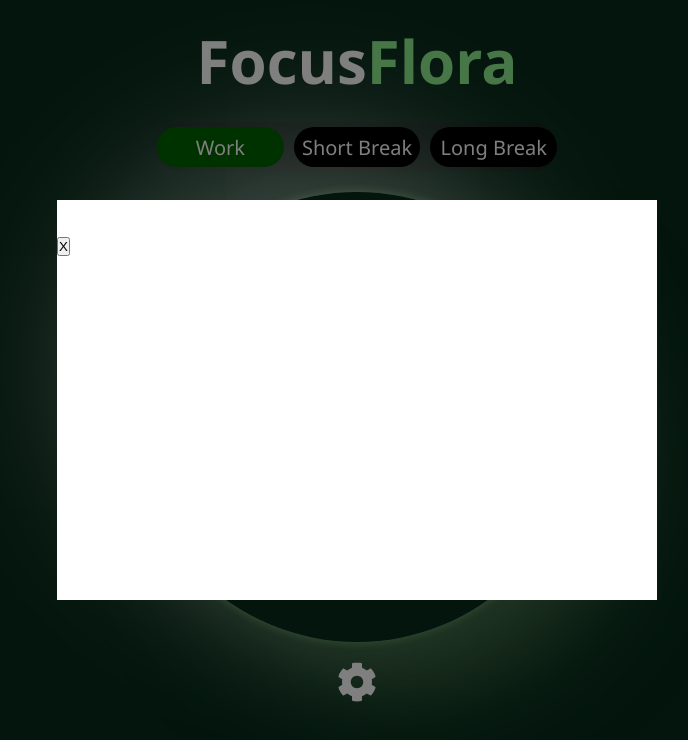
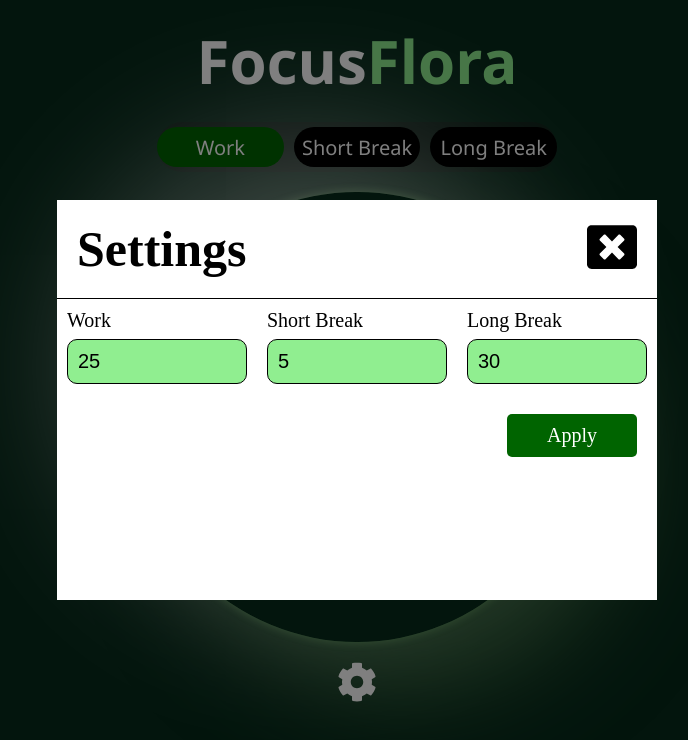
Before and after one commit to Inigojeevan/FocusFlora---GDSC, a React (Vite) app: page / in a window 1280 px wide. Both pictures are taken after a click on the element 640 px from the left and 682 px from the top of the page. Shown: the top 740 px of the page, without its empty margins (283-971 px from the left). Built offline with nearby package versions, Linux system fonts and the light colour scheme.

Commit message:
feat: settings

```diff
--- a/components/Modal/Modal.tsx
+++ b/components/Modal/Modal.tsx
@@ -2,19 +2,21 @@ import React from "react";
 import styled from "styled-components";
 import Backdrop from "./Backdrop";
 import ModalContainer from "./ModalContainer";
+import { AnimatePresence } from "framer-motion";
 
-const Modal = ({isOpen, onClose} : any) => {
-    return(
-        <>
-            { isOpen && (
-               <>
-               <Backdrop />
-                <ModalContainer isOpen={isOpen} onClose={onClose}/>
-                </>
-            )
-            }
-        </>
-    )
-}
+const Modal = ({ isOpen, onClose }: any) => {
+  return (
+    <>
+      <AnimatePresence>
+        {isOpen && (
+          <>
+            <Backdrop />
+            <ModalContainer isOpen={isOpen} onClose={onClose} />
+          </>
+        )}
+      </AnimatePresence>
+    </>
+  );
+};
 
 export default Modal;
--- a/components/Modal/ModalContainer.tsx
+++ b/components/Modal/ModalContainer.tsx
@@ -1,21 +1,83 @@
 import React from "react";
 import styled from "styled-components";
+import { motion } from "framer-motion";
+import { FaWindowClose } from "react-icons/fa";
+import { Formik, Form, Field } from "formik";
+import { useContext } from "react";
+import { StateContext } from "../StateProvider";
 
-const ModalContainer = ({isOpen, onClose} :any) => {
+const ModalContainer = ({ isOpen, onClose }: any) => {
+  const {
+    workTime,
+    setWorkTime,
+    shortBreakTime,
+    setShortBreakTime,
+    longBreakTime,
+    setLongBreakTime,
+  }: any = useContext(StateContext as any);
+
   return (
     <Container>
-      <ModalContent>
+      <ModalContent
+        initial={{ y: "-100vh", scale: 0 }}
+        animate={{ y: 0, scale: 1 }}
+        exit={{ y: "-100vh", scale: 0 }}
+      >
         <ModalHeader>
-          <ModalTitle>Modal Title</ModalTitle>
-          <ModalCloseButton onClick={onClose}>X</ModalCloseButton>
+          <ModalTitle>Settings</ModalTitle>
+          <ModalCloseButton onClick={onClose}>
+            <FaWindowClose fontSize="5rem" />
+          </ModalCloseButton>
         </ModalHeader>
-        <ModalBody></ModalBody>
+        <ModalBody>
+          <Formik
+            initialValues={{
+              work: workTime / 60,
+              short: shortBreakTime / 60,
+              long: longBreakTime / 60,
+            }}
+            onSubmit={(values) => {
+              setWorkTime(values.work * 60);
+              setShortBreakTime(values.short * 60);
+              setLongBreakTime(values.long * 60);
+              onClose();
+            }}
+          >
+            <Form>
+              <InputWrapper>
+                <FormControl>
+                  <label htmlFor="work">Work</label>
+                  <Field name="work" min="1" max="60" />
+                </FormControl>
+                <FormControl>
+                  <label htmlFor="short break">Short Break</label>
+                  <Field name="short" min="1" max="60" />
+                </FormControl>
+                <FormControl>
+                  <label htmlFor="long break">Long Break</label>
+                  <Field name="long" min="1" max="60" />
+                </FormControl>
+              </InputWrapper>
+              <ButtonWrapper>
+                <ApplyButton type="submit">Apply</ApplyButton>
+              </ButtonWrapper>
+            </Form>
+          </Formik>
+        </ModalBody>
       </ModalContent>
     </Container>
   );
 };
 
 export default ModalContainer;
+
+const ApplyButton = styled.button`
+  all: unset;
+  padding: 1rem 4rem;
+  font-size: 2rem;
+  background: darkgreen;
+  border-radius: 0.5rem;
+`;
 
 const Container = styled.div`
   position: absolute;
@@ -24,15 +86,60 @@ const Container = styled.div`
   display: grid;
   place-items: center;
   z-index: 150;
-
 `;
 
-const ModalContent = styled.div`
-    width: 60rem;
-    height: 40rem;
-    background-color: white;
+const ModalContent = styled(motion.div)`
+  width: 60rem;
+  height: 40rem;
+  background-color: white;
+
+  @media (max-width: 600px) {
+    width: 90%;
+    padding: 1rem;
+  }
 `;
-const ModalHeader = styled.div``;
-const ModalTitle = styled.h1``;
-const ModalCloseButton = styled.button``;
+const ModalHeader = styled.div`
+  color: black;
+  padding: 2rem;
+  display: flex;
+  justify-content: space-between;
+  border-bottom: 1px solid black;
+`;
+const ModalTitle = styled.h3`
+  font-size: 5rem;
+`;
+const ModalCloseButton = styled.button`
+  all: unset;
+`;
 const ModalBody = styled.div``;
+
+const InputWrapper = styled.div`
+  display: flex;
+  padding: 1rem;
+  gap: 2rem;
+`;
+const FormControl = styled.div`
+  flex: 1;
+
+  display: flex;
+  flex-direction: column;
+  color: black;
+  gap: 0.7rem;
+  label {
+    font-size: 2rem;
+  }
+  input {
+    width: 100%;
+    font-size: 2rem;
+    padding: 1rem;
+    border-radius: 1rem;
+    border: 1px solid black;
+    background: lightgreen;
+  }
+`;
+
+const ButtonWrapper = styled.div`
+  display: flex;
+  justify-content: flex-end;
+  padding: 2rem;
+`;
--- a/components/StateProvider.tsx
+++ b/components/StateProvider.tsx
@@ -44,9 +44,14 @@ const StateProvider = ({ children }: { children: React.ReactNode }) => {
         setTime,
         isActive,
         setIsActive,
-        initTime, setInitTime,
-        shortBreakTime, setShortBreakTime,
-        longBreakTime, setLongBreakTime,
+        initTime,
+        setInitTime,
+        workTime,
+        setWorkTime,
+        shortBreakTime,
+        setShortBreakTime,
+        longBreakTime,
+        setLongBreakTime,
       }}
     >
       {children}
```
